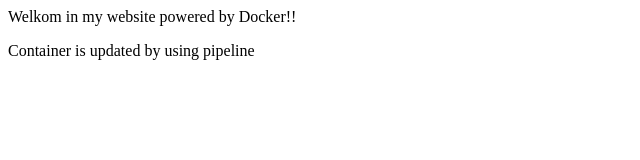
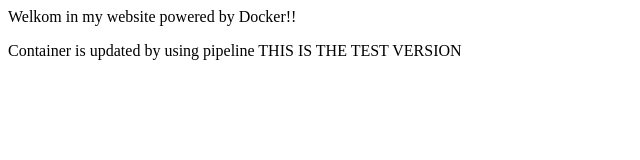
Before and after one commit to 513948/ClCoweek3, a plain HTML site: page index.html in a window 1280 px wide. Shown: the whole page, without its empty margins (0-640 px from the left). Drawn offline with Linux system fonts and the light colour scheme.

Commit message:
Update index.html

```diff
--- a/index.html
+++ b/index.html
@@ -1,6 +1,6 @@
 <HTML>
     <BODY>
         <p>Welkom in my website powered by Docker!!</p>
-        <p> Container is updated by using pipeline </p>
+        <p> Container is updated by using pipeline THIS IS THE TEST VERSION </p>
     </BODY>
 </HTML>
```
